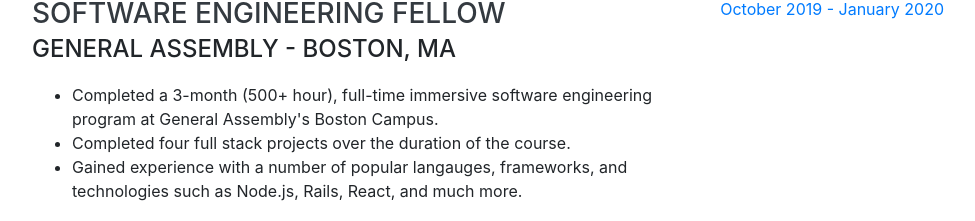
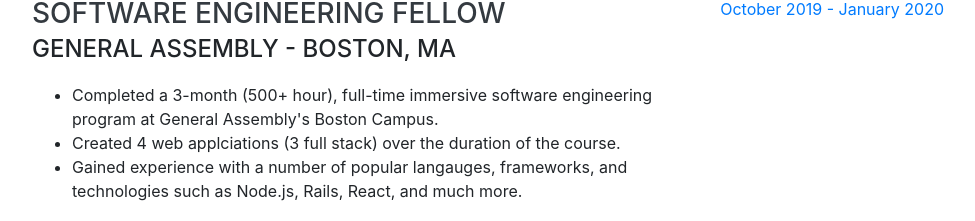
Before and after one commit to slahiff/sean-lahiff-portfolio, a website with bundled scripts: page index.html in a window 1280 px wide. Shown: the part 938-1159 px from the top of the page, without its empty margins (288-1263 px from the left). Built offline with nearby package versions, Linux system fonts and the light colour scheme; a web font is replaced by a local one.

Commit message:
update to resume

```diff
--- a/index.html
+++ b/index.html
@@ -105,7 +105,7 @@
 						<div class="subheading mb-3">General Assembly - Boston, MA</div>
 						<ul>
               <li>Completed a 3-month (500+ hour), full-time immersive software engineering program at General Assembly's Boston Campus.</li>
-              <li>Completed four full stack projects over the duration of the course.</li>
+              <li>Created 4 web applciations (3 full stack) over the duration of the course.</li>
               <li>Gained experience with a number of popular langauges, frameworks, and technologies such as Node.js, Rails, React, and much more.</li>
             </ul>
 					</div>
```
Also changed, not shown: 1 other file.
